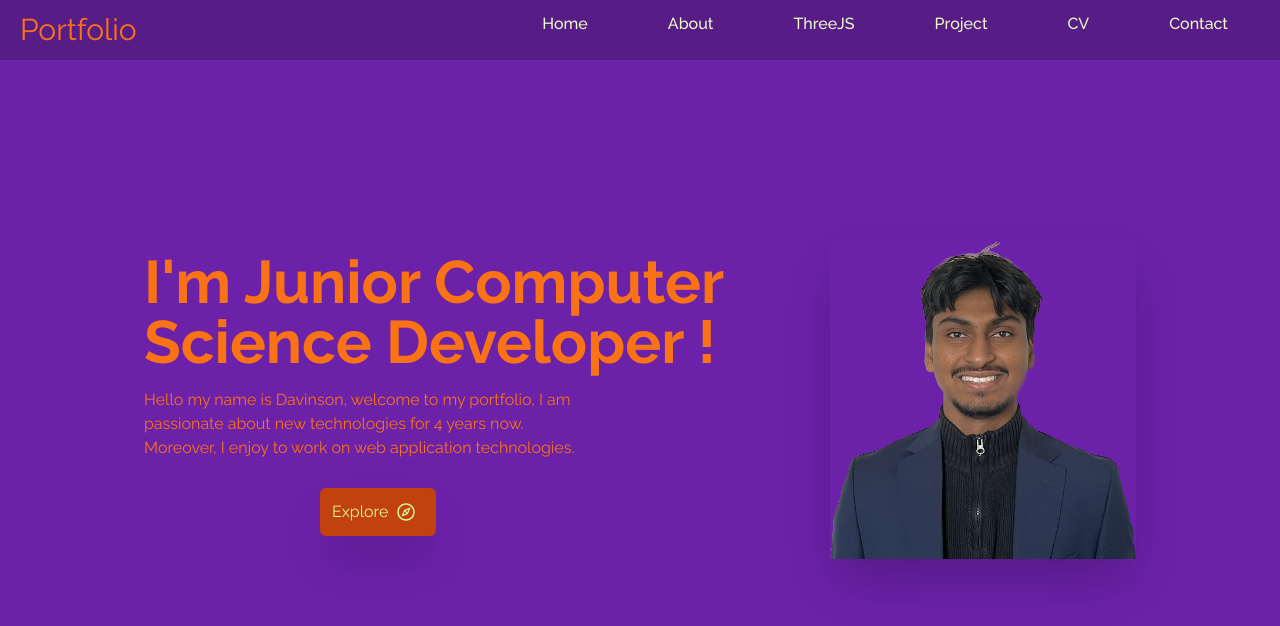
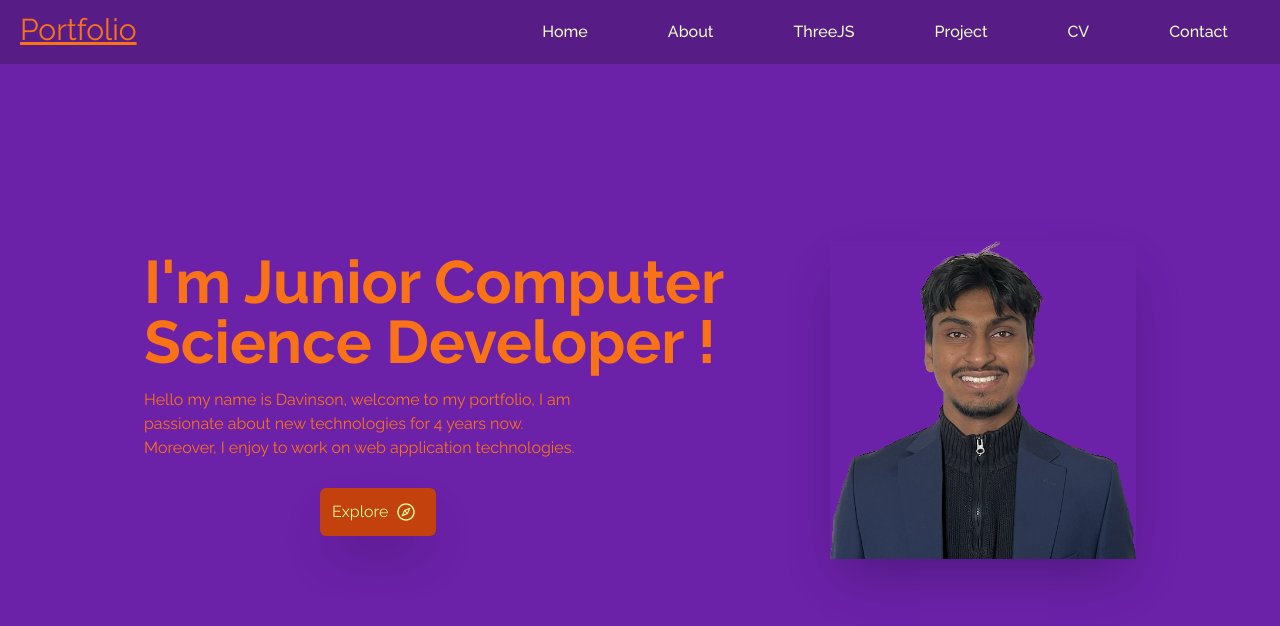
Before and after one commit to D-Davinson/davi_portfolio, a React (Create React App) app: page / in a window 1280 px wide. Shown: the top 626 px of the page. Built offline with nearby package versions, Linux system fonts and the light colour scheme.

Commit message:
Home done start About

```diff
--- a/src/App.js
+++ b/src/App.js
@@ -5,7 +5,7 @@ function App() {
   return (
     <div>
       <Navbar />
-      <Home />
+        <Home />
     </div>
   );
 }
--- a/src/components/Home.jsx
+++ b/src/components/Home.jsx
@@ -25,7 +25,7 @@ const Home = () => {
                 </div>
             </div>
             <div>
-                <img src={Head} alt="my profile"
+                <img name="img" src={Head} alt="my profile"
                 className='shadow-2xl mx-auto w-2/3 md:w-full'/>
             </div>
         </div>
@@ -33,4 +33,46 @@ const Home = () => {
   )
 }
 
+    /*
+    img.addEventListener('mouseenter' , (e) =>{
+    img.style.transition = "none";});
+
+
+        img.addEventListener("mouseleave", (e) => {
+        img.style.transition = "all 1.5s ease";
+        img.style.transform = `rotateY(0deg) rotateX(0deg)`;}); */
+
+/*
+const card = document.querySelector('.card');
+const container = document.querySelector('.container');
+const h1 = document.querySelector('.h1');
+const img = document.querySelector('.img');
+
+
+//Moving Animation Event
+container.addEventListener('mousemove', (e) => {
+    let xAixs = (window.innerWidth/2 - e.pageX)/15;
+    let yAixs = (window.innerHeight/2 - e.pageY)/15;
+    card.style.transform = `rotateY(${-xAixs}deg) rotateX(${-yAixs}deg)`;
+
+});
+
+//Animaiton in
+container.addEventListener('mouseenter' , (e) =>{
+    card.style.transition = "none";
+    h1.style.transform = 'translateZ(50px)';
+    //img.style.transform = 'translateZ(15px)';
+
+});
+
+
+
+//Animation out
+container.addEventListener("mouseleave", (e) => {
+    card.style.transition = "all 1.5s ease";
+    card.style.transform = `rotateY(0deg) rotateX(0deg)`;
+    h1.style.transform = 'translateZ(0px)';
+    img.style.transform = 'translateZ(0px)';
+});
+*/
 export default Home
--- a/src/components/Navbar.jsx
+++ b/src/components/Navbar.jsx
@@ -10,12 +10,12 @@ const Navbar = () => {
   return (
     <div className='flex justify-between w-full h20 p-3 text-white bg-purple-900 fixed'>
     <div>
-        <h1 className=" text-3xl ml-2 text-orange-500">Portfolio</h1>
+        <h1 className=" text-3xl ml-2 text-orange-500 underline">Portfolio</h1>
     </div>
     <ul className='hidden md:flex'>
 
         {links.map(({id,link}) => (
-        <li key={id} className='px-10 cursor-pointer capitalize font-medium
+        <li key={id} className='px-10 py-2 cursor-pointer capitalize font-medium
         text-lime-100 hover:scale-110 duration-200'>{link}</li>
         ))}
     </ul>
```
